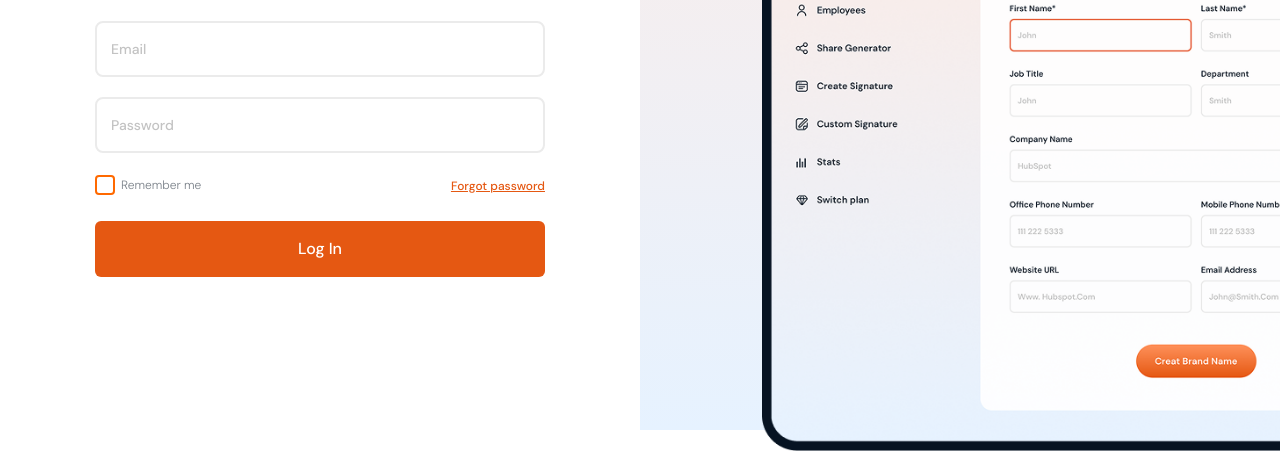
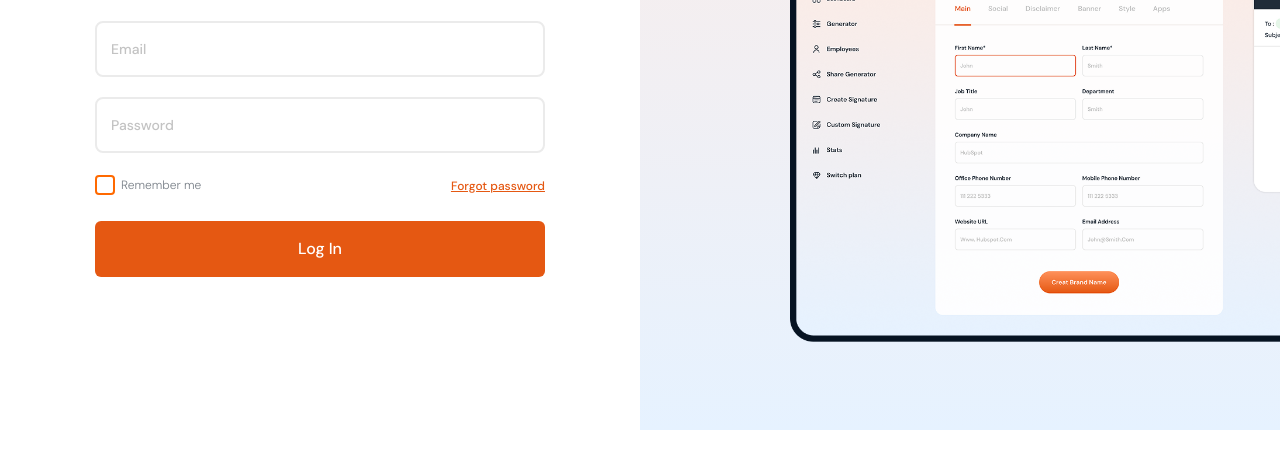
Before and after one commit to aadeshdevganiya/Email-signature, a website: page src/log-in.html in a window 1280 px wide. Shown: the part 370-821 px from the top of the page. After the commit the page ends 800 px from the top, so only its background shows below. Drawn offline with Linux system fonts and the light colour scheme.

Commit message:
screensize

```diff
--- a/src/log-in.html
+++ b/src/log-in.html
@@ -79,8 +79,8 @@
             <div
                 class="w-full md:w-1/2 ">
                 <div
-                    class="bg-gradient-to-b from-[#FFEBE3] to-[#E6F2FF]  flex items-center py-10 md:py-0 pl-[50px] lg:pl-[80px] xl:pl-[122px] w-full md:h-screen max-w-full md:max-w-max ml-auto">
-                    <div class="ml-auto">
+                    class="bg-gradient-to-b from-[#FFEBE3] to-[#E6F2FF]  flex items-center py-10 md:py-0 pl-[50px] lg:pl-[60px] xl:pl-[110px] w-full md:h-screen max-w-full md:max-w-max ml-auto">
+                    <div class="ml-auto pt-4 pl-10 pr-0 pb-4">
                         <div
                             class="text-xl lg:text-4xl font-bold mb-2 max-w-[460px]">The
                             simplest way to
@@ -90,7 +90,7 @@
                             your credentials to access your account</p>
                         <img src="./assets/images/sign-up.png"
                             alt="Illustration showing sign-up process"
-                            class="h-[400px] sm:h-[600px] xl:h-[650px]  object-cover  object-left 2xl:object-contain"></div>
+                            class="h-fit  object-cover  object-left 2xl:object-contain"></div>
                 </div>
             </div>
         </div>
```
Also changed, not shown: src/sign-up.html (+3 -3 lines), src/output.css.
